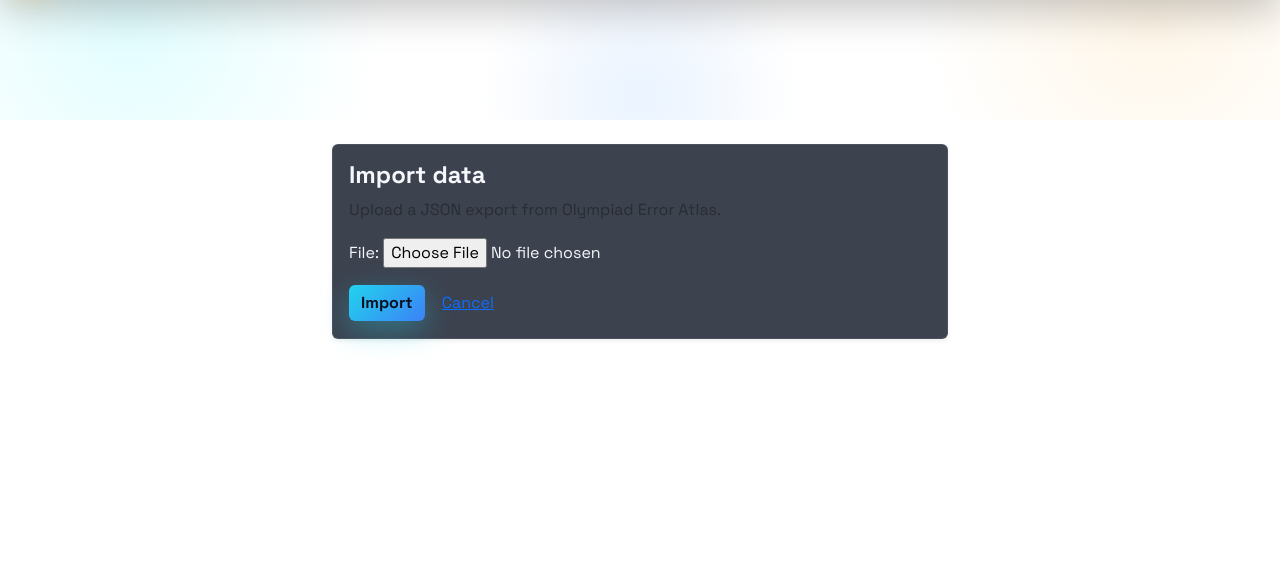
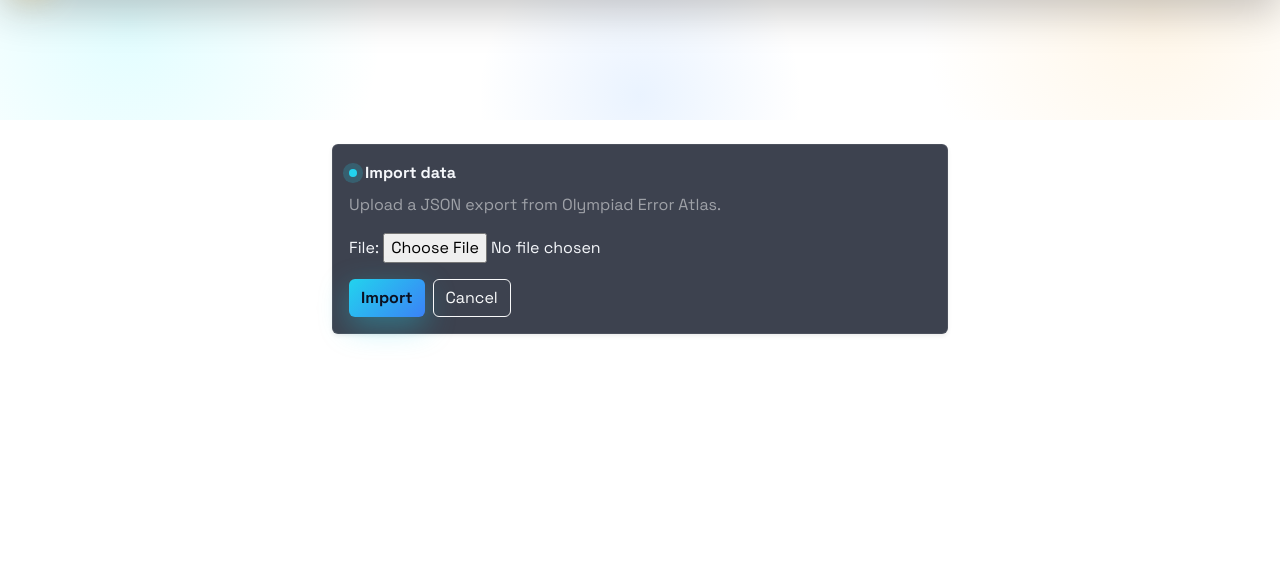
Before and after one commit to 123UsernamemanresU321/OEA, a Django app: page /import/ in a window 1280 px wide. Shown: the part 65-644 px from the top of the page. Run offline with Django 5.2, Linux system fonts and the light colour scheme; the visitor is signed in with stand-in values (Sample User, id 1); data that the repository does not hold is empty; some libraries are stand-ins or nearby versions.

Commit message:
Update import.html

```diff
--- a/templates/import_export/import.html
+++ b/templates/import_export/import.html
@@ -1,18 +1,20 @@
 {% extends "base.html" %}
 {% block content %}
 <div class="row justify-content-center">
-    <div class="col-md-6">
+    <div class="col-md-7 col-lg-6">
         <div class="card shadow-sm">
             <div class="card-body">
-                <h4 class="card-title">Import data</h4>
-                <p class="text-muted">Upload a JSON export from Olympiad Error Atlas.</p>
+                <div class="section-heading mb-2"><span class="indicator"></span> Import data</div>
+                <p class="text-white-50">Upload a JSON export from Olympiad Error Atlas.</p>
                 <form method="post" enctype="multipart/form-data">
                     {% csrf_token %}
                     <div class="mb-3">
                         {{ form.file.label_tag }} {{ form.file }}
                     </div>
-                    <button class="btn btn-primary" type="submit">Import</button>
-                    <a class="btn btn-link" href="{% url 'dashboard' %}">Cancel</a>
+                    <div class="d-flex gap-2">
+                        <button class="btn btn-primary" type="submit">Import</button>
+                        <a class="btn btn-outline-light" href="{% url 'dashboard' %}">Cancel</a>
+                    </div>
                 </form>
             </div>
         </div>
```
